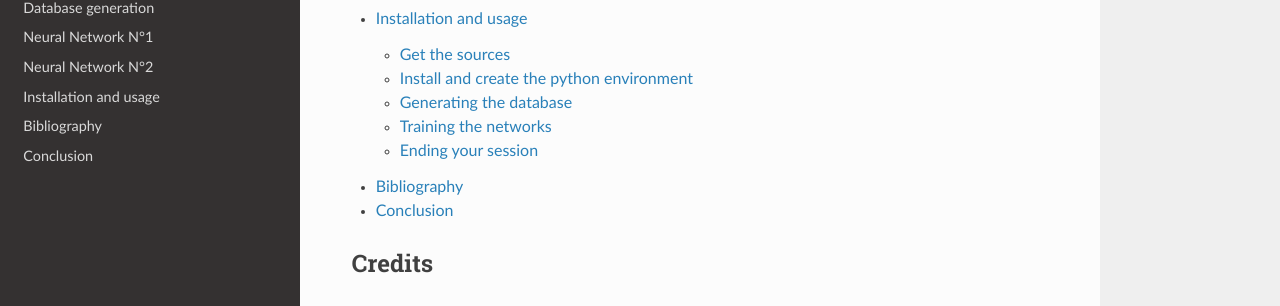
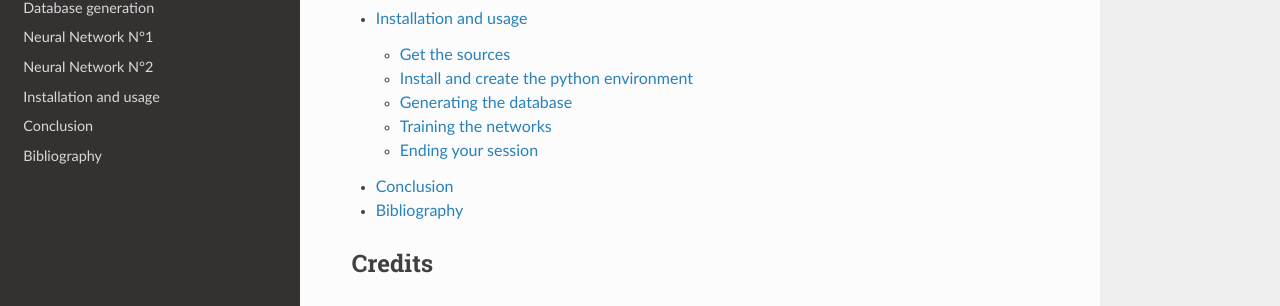
Before and after one commit to mtruel/projet_NN, a Sphinx documentation site: the page built from doc/source/index.rst, in a window 1280 px wide and 900 px high, scrolled down 942 px. Shown: the part 203-509 px from the top of the window. Built offline with Sphinx 7.4.7 and the Read the Docs theme 2.0.0, drawn with Linux system fonts in a browser that asks for light colours.

Commit message:
sdlfkbsd

```diff
--- a/doc/source/index.rst
+++ b/doc/source/index.rst
@@ -21,8 +21,8 @@ The goal of this project is to implement an algorithm capable of creating 2D sim
    NN1
    NN2
    usage
+   conclusion
    bibliography
-   conclusion
 
 
 
```
